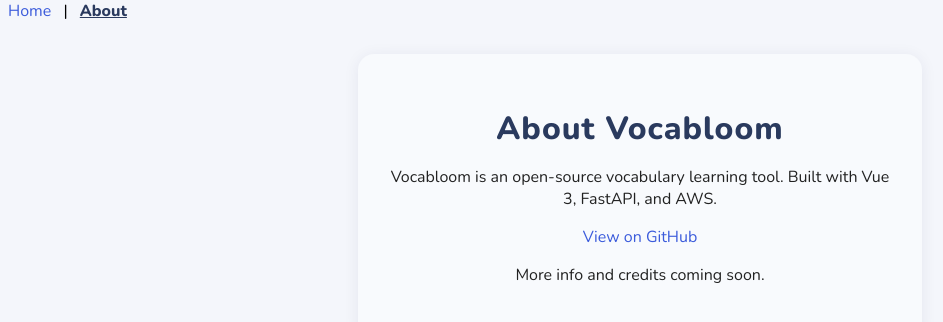
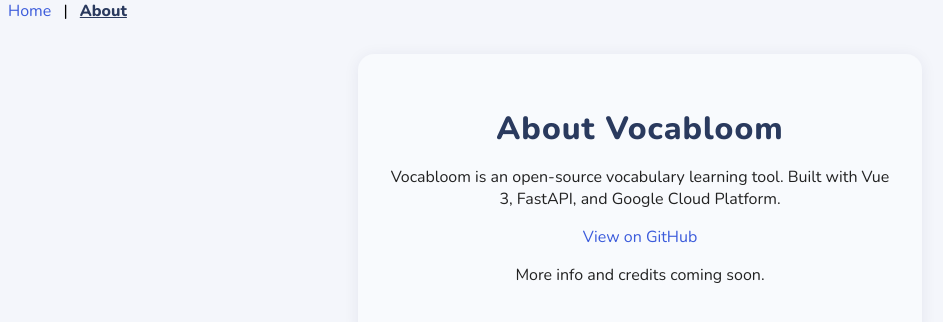
Before and after one commit to yc3136/vocabloom, a Vue app in the folder client/: page /about in a window 1280 px wide. Shown: the top 322 px of the page, without its empty margins (0-943 px from the left). Built offline with nearby package versions, Linux system fonts and the light colour scheme.

Commit message:
Replace remaing AWS reference with GCP.

```diff
--- a/client/src/components/AboutPage.vue
+++ b/client/src/components/AboutPage.vue
@@ -1,7 +1,7 @@
 <template>
   <div class="about-container">
     <h1>About Vocabloom</h1>
-    <p>Vocabloom is an open-source vocabulary learning tool. Built with Vue 3, FastAPI, and AWS.</p>
+    <p>Vocabloom is an open-source vocabulary learning tool. Built with Vue 3, FastAPI, and Google Cloud Platform.</p>
     <p>
       <a href="https://github.com/yc3136/vocabloom" target="_blank" rel="noopener">View on GitHub</a>
     </p>
```
